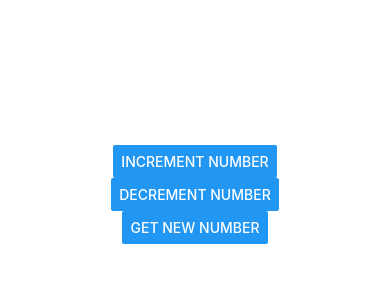
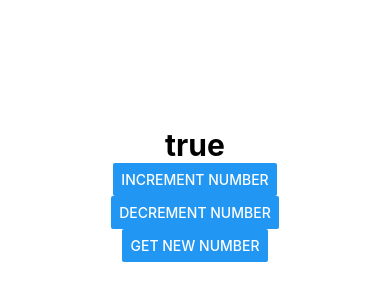
Before and after one commit to ReactNativeSchool/debugging-class, a React Native app: screen / in a window 390 px wide. Shown: the part 228-528 px from the top of the page. Built offline with nearby package versions, Linux system fonts and the light colour scheme; no server answers.

Commit message:
Running in release mode

```diff
--- a/App.js
+++ b/App.js
@@ -53,6 +53,7 @@ class App extends React.Component {
   render() {
     return (
       <View style={styles.container}>
+        <Text style={styles.text}>{__DEV__.toString()}</Text>
         <Text style={styles.text}>{this.state.number}</Text>
         <Button title="Increment Number" onPress={this.incrementNumber} />
         <Button title="Decrement Number" onPress={this.decrementNumber} />
```
Also changed, not shown: 2 other files (tests, documents, lock files or other folders).
